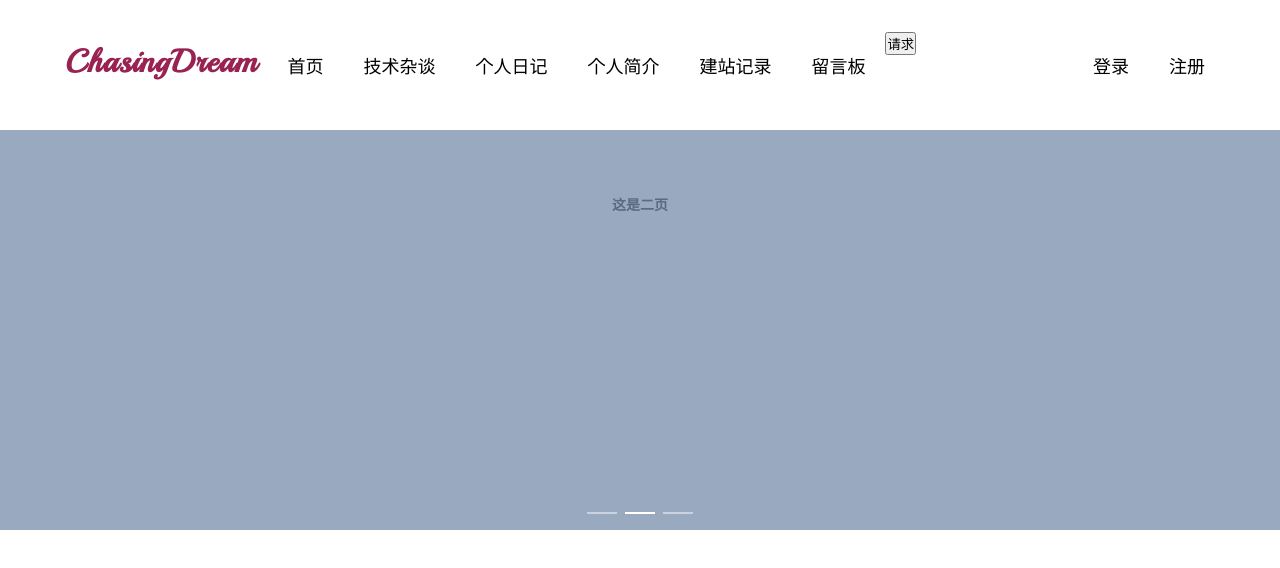
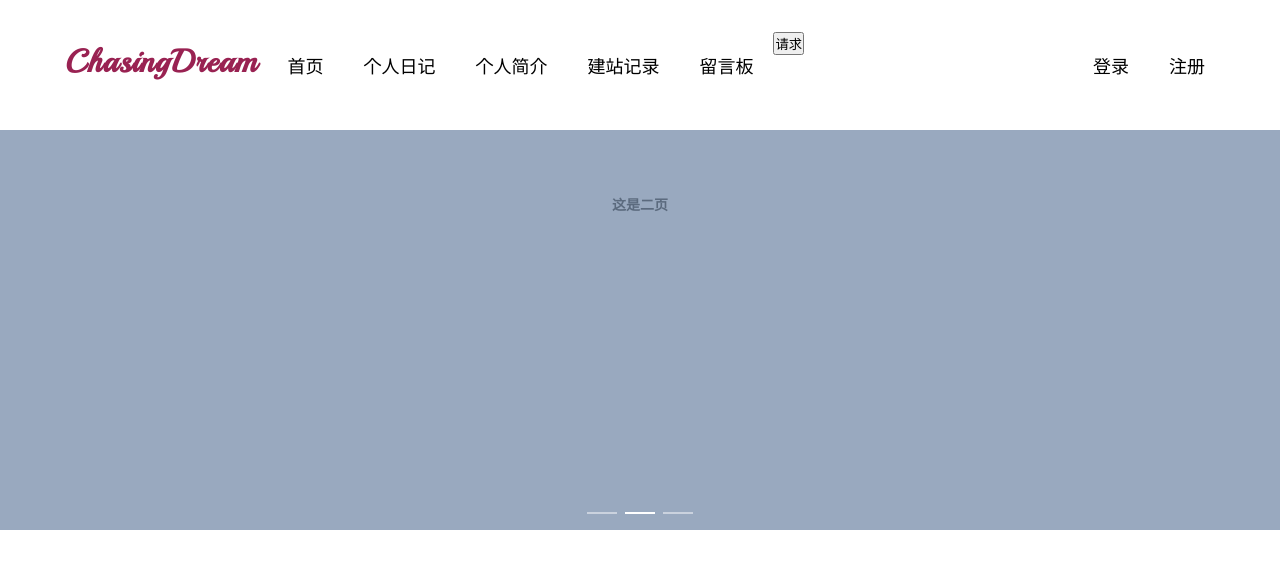
Before and after one commit to weixin3046/vue-explain, a Vue app: page / in a window 1280 px wide. Shown: the top 568 px of the page. Built offline with nearby package versions, Linux system fonts and the light colour scheme.

Commit message:
路由添加

```diff
--- a/src/components/course.vue
+++ b/src/components/course.vue
@@ -11,7 +11,7 @@
 		}
 	}
 </script>
-<style>
+<style scoped>
 .course {
 	background: #f5f5f5;
 	width: 100%;
--- a/src/components/navbar.vue
+++ b/src/components/navbar.vue
@@ -1,7 +1,7 @@
 <template>
   <div class="navbar">
   	<ul class="f-l ">
-      <li v-for="item in navbarValue"><router-link to="/">{{item}}</router-link></li>
+      <li v-for="item in navbarValue"><router-link :to="{name:item.url}">{{item.name}}</router-link></li>
     </ul>
   </div>
 </template>
--- a/src/router/index.js
+++ b/src/router/index.js
@@ -2,6 +2,7 @@ import Vue from 'vue'
 import Router from 'vue-router'
 import HomeCtrl from '@/views/home'
 import LoginCtrl from '@/views/login'
+import AboutCtrl from '@/views/about'
 import RegisterCtrl from '@/views/register'
 
 Vue.use(Router)
@@ -22,6 +23,11 @@ export default new Router({
       path: '/register',
       name: 'register',
       component: RegisterCtrl
-    }
+    },
+    {
+      path: '/about',
+      name: 'about',
+      component: AboutCtrl
+    },
   ]
 })
--- /dev/null
+++ b/src/views/about.vue
@@ -0,0 +1,22 @@
+<template>
+	<div>
+		<router-link class="logo" to="/">ChasingDream</router-link>
+	</div>
+</template>
+<script>
+export default {
+  name: 'about',
+  data () {
+    return {
+      forget: false,
+      login: true
+    }
+  },
+  computed: {
+
+  }
+}
+</script>
+<style scoped>
+
+</style>
--- a/src/views/home.vue
+++ b/src/views/home.vue
@@ -21,8 +21,8 @@ export default {
         height:'400px',
         list: [{name:'这是首页',val:'1'},{name:'这是二页',val:'2'},{name:'这是三页',val:'3'}],
       },
-      navbar: ['首页', '技术杂谈', '个人日记', '个人简介', '建站记录', '留言板'],
-      login: ['登录', '注册']
+      navbar: [{name: '首页', url: 'home'}, {name: '个人日记', url: 'about'}, {name: '个人简介', url: 'about'}, {name: '建站记录', url: 'about'}, {name: '留言板', url: 'about'}],
+      login: [{name: '登录', url: 'login'}, {name: '注册', url: 'register'}]
     }
   },
   components:{navBar, swiper},
```
Also changed, not shown: src/views/guestbook.vue (added, +9 -0 lines), src/views/notebook.vue (added, +9 -0 lines), src/views/record.vue (added, +9 -0 lines).
